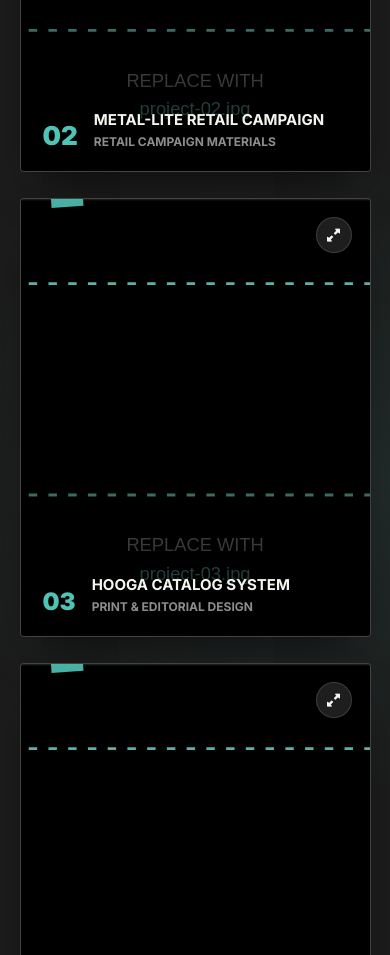
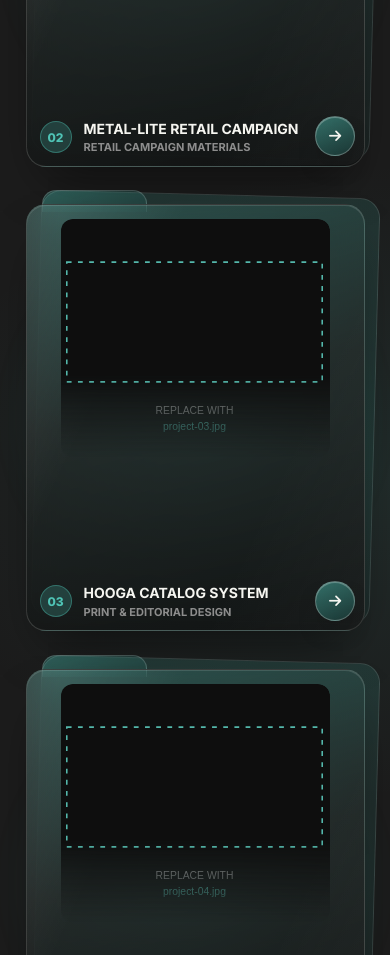
Before and after one commit to giltejanovisuals-glitch/PRT, a plain HTML site: page index.html in a window 390 px wide. Shown: the part 1662-2617 px from the top of the page. Drawn offline with Linux system fonts and the light colour scheme; a web font is replaced by a local one.

Commit message:
Update portfolio

```diff
--- a/css/animations.css
+++ b/css/animations.css
@@ -134,28 +134,31 @@
 }
 
 /* --------------------------------
-   PROJECT BOARDS - stack unstacking
-   Boards start piled together and fly apart into the bento layout as
-   the section scrolls into view.
+   PROJECT FOLDERS - settle in
+   Folders fade and rise into place, staggered left to right, as the
+   section scrolls into view.
 -------------------------------- */
-.project-grid.story-armed .project-card .artboard {
+.project-grid.story-armed .project-card .folder {
   opacity: 0;
-  transform: translate(var(--stack-x, 0), var(--stack-y, 0)) scale(0.82)
-    rotate(var(--stack-rot, 0deg));
+  transform: translateY(32px) scale(0.96);
 }
 
-.project-grid.story-armed.is-revealed .project-card .artboard {
+.project-grid.story-armed.is-revealed .project-card .folder {
   opacity: 1;
-  transform: rotate(var(--tilt, 0deg));
+  transform: translateY(0) scale(1);
   transition-delay: var(--stack-delay, 0s);
 }
 
 @media (prefers-reduced-motion: reduce) {
-  .artboard,
-  .artboard::before,
-  .artboard::after,
-  .artboard img,
-  .artboard-expand {
+  .folder,
+  .folder-glow,
+  .folder-back,
+  .folder-tab,
+  .folder-front,
+  .folder-preview img,
+  .folder-arrow,
+  .folder-text h3,
+  .folder-text p {
     transition: none;
   }
 }
--- a/css/responsive.css
+++ b/css/responsive.css
@@ -41,38 +41,21 @@
     display: none;
   }
 
-  /* Project boards: nothing important may depend on :hover */
-  .artboard-expand {
-    opacity: 1;
-    transform: scale(1);
+  /* Project folders: nothing important may depend on :hover, which
+     doesn't exist here - so the glass reads clearly at rest (image
+     already sharp, glow already visible) instead of needing a hover
+     to reveal anything, and a tap opens the project directly
+     regardless of this resting state. */
+  .folder-glow {
+    opacity: 0.85;
   }
 
-  .artboard img,
-  .project-card:hover .artboard img,
-  .project-card:focus-within .artboard img {
-    transform: none;
-    filter: grayscale(0.35) contrast(1.15) brightness(0.9);
+  .folder-preview img {
+    filter: saturate(0.9) brightness(0.95) blur(0px);
   }
 
-  .project-card:hover .artboard,
-  .project-card:focus-within .artboard {
-    transform: rotate(var(--tilt, 0deg));
-    box-shadow: 0 26px 50px -22px rgba(0, 0, 0, 0.6);
-  }
-
-  .project-card:hover .artboard::before,
-  .project-card:focus-within .artboard::before {
-    transform: rotate(3deg);
-  }
-
-  .project-card:hover .artboard::after,
-  .project-card:focus-within .artboard::after {
-    transform: rotate(-4deg);
-    opacity: 0.5;
-  }
-
-  .project-card:active .artboard {
-    transform: scale(0.98);
+  .project-card:active .folder {
+    transform: translateY(-3px) scale(0.99);
     transition-duration: 0.15s;
   }
 
@@ -161,11 +144,11 @@
     min-width: 0;
   }
 
-  .project-card:nth-child(1) .project-info span {
+  .project-card:nth-child(1) .folder-number {
     font-size: 32px;
   }
 
-  .project-card:nth-child(1) .project-info h3 {
+  .project-card:nth-child(1) .folder-text h3 {
     font-size: 18px;
   }
 
@@ -416,7 +399,7 @@
     font-size: 11px;
   }
 
-  /* --- Selected work: one artboard per row, stable and tap-friendly --- */
+  /* --- Selected work: one folder per row, stable and tap-friendly --- */
   .projects-section {
     padding: 0;
   }
@@ -455,54 +438,52 @@
   .project-card:nth-child(4) {
     grid-column: auto;
     grid-row: auto;
-    --tilt: 0deg;
-    /* The desktop "stack unstacking" reveal offsets (up to 70px) are
-       tuned for the wide bento grid - on a single narrow column they
-       push the pre-reveal artboard past the viewport edge. */
-    --stack-x: 0px;
-    --stack-y: 18px;
-    --stack-rot: 3deg;
   }
 
-  .project-card .artboard {
+  /* Folders keep a stable, readable aspect ratio on phones - the
+     hover-only glass effects are handled separately by the touch
+     capability query above, not tied to viewport width, since a touch
+     laptop at desktop width should get the same treatment as a phone. */
+  .folder {
     aspect-ratio: 4 / 5;
     height: auto;
   }
 
-  .artboard::before {
-    transform: rotate(3deg);
+  /* All four folders read the same on a single-column phone layout -
+     the compact label/arrow treatment for cards 3/4 no longer applies. */
+  .project-card:nth-child(3) .folder-label,
+  .project-card:nth-child(4) .folder-label {
+    left: 20px;
+    right: 68px;
+    bottom: 18px;
+    gap: 12px;
   }
 
-  .artboard::after {
-    transform: rotate(-4deg);
+  .project-card:nth-child(3) .folder-arrow,
+  .project-card:nth-child(4) .folder-arrow {
+    width: 40px;
+    height: 40px;
+    right: 16px;
+    bottom: 16px;
+    font-size: 14px;
   }
 
-  /* All four boards read the same on a single-column phone layout -
-     the compact bento treatment for cards 3/4 no longer applies. */
-  .project-card:nth-child(3) .project-info,
-  .project-card:nth-child(4) .project-info {
-    left: 22px;
-    right: 22px;
-    bottom: 22px;
-    flex-direction: row;
-    align-items: flex-end;
-    gap: 16px;
+  .project-card:nth-child(3) .folder-number,
+  .project-card:nth-child(4) .folder-number {
+    width: 32px;
+    height: 32px;
+    font-size: 12px;
   }
 
-  .project-card:nth-child(3) .project-info span,
-  .project-card:nth-child(4) .project-info span {
-    font-size: 24px;
+  .project-card:nth-child(3) .folder-text h3,
+  .project-card:nth-child(4) .folder-text h3 {
+    font-size: 14px;
+    margin-bottom: 3px;
   }
 
-  .project-card:nth-child(3) .project-info h3,
-  .project-card:nth-child(4) .project-info h3 {
-    font-size: 15px;
-    margin-bottom: 5px;
-  }
-
-  .project-card:nth-child(3) .project-info p,
-  .project-card:nth-child(4) .project-info p {
-    font-size: 12px;
+  .project-card:nth-child(3) .folder-text p,
+  .project-card:nth-child(4) .folder-text p {
+    font-size: 11px;
   }
 
   /* --- Capabilities carousel --- */
--- a/css/style.css
+++ b/css/style.css
@@ -537,238 +537,295 @@
 .project-card:nth-child(1) {
   grid-column: 1 / 8;
   grid-row: 1 / 3;
-  --tilt: -3deg;
-  --stack-x: 60px;
-  --stack-y: 40px;
-  --stack-rot: 14deg;
   --stack-delay: 0s;
 }
 
 .project-card:nth-child(2) {
   grid-column: 8 / 13;
   grid-row: 1 / 2;
-  --tilt: 2.5deg;
-  --stack-x: -70px;
-  --stack-y: 50px;
-  --stack-rot: -10deg;
   --stack-delay: 0.12s;
 }
 
 .project-card:nth-child(3) {
   grid-column: 8 / 11;
   grid-row: 2 / 3;
-  --tilt: -2deg;
-  --stack-x: -20px;
-  --stack-y: -60px;
-  --stack-rot: 16deg;
   --stack-delay: 0.22s;
 }
 
 .project-card:nth-child(4) {
   grid-column: 11 / 13;
   grid-row: 2 / 3;
-  --tilt: 3deg;
-  --stack-x: -50px;
-  --stack-y: -70px;
-  --stack-rot: -18deg;
   --stack-delay: 0.3s;
 }
 
-/* The artboard is the tilted "board" itself; .project-card only handles
-   grid placement so the cursor-driven perspective tilt in script.js and
-   the resting tilt here don't fight over the same transform. */
-.artboard {
+/* ================================
+   PROJECT FOLDERS - frosted glass
+   Each Creative Boards card is a translucent glass folder: a back
+   panel peeking out top-right, a tab + front glass panel holding the
+   preview image, and a glass arrow badge marking the click target.
+   Layers bottom to top: .folder-glow < .folder-back < .folder-tab <
+   .folder-front (preview + sheen inside) < .folder-arrow /
+   .folder-label (both flat, unrotated, always on top and readable).
+================================ */
+.folder {
   display: block;
   position: relative;
   height: 100%;
-  overflow: hidden;
-  border-radius: 4px;
-  border: 1px solid var(--line);
-  background: var(--panel);
-  box-shadow: 0 26px 50px -22px rgba(0, 0, 0, 0.6);
-  transform: rotate(var(--tilt, 0deg));
-  transition: transform 0.6s cubic-bezier(0.16, 1, 0.3, 1), box-shadow 0.6s ease,
-    opacity 0.5s ease, border-color 0.4s ease;
-}
-
-/* Whole-card link: keyboard focus gets its own visible ring instead of
-   relying on the hover-only lift below (:focus-within already triggers
-   that lift too, since .artboard is the focused element itself). */
-.artboard:focus-visible {
+  transition: transform 0.45s cubic-bezier(0.16, 1, 0.3, 1);
+}
+
+.project-card:hover .folder,
+.project-card:focus-within .folder {
+  /* !important: the scroll-reveal entrance rule in animations.css
+     (.project-grid.story-armed.is-revealed .project-card .folder) is
+     more specific than this and never stops applying once a card has
+     been revealed (that class is never removed), which would
+     otherwise permanently pin .folder's resting transform and block
+     this hover lift for good after the entrance animation finishes. */
+  transform: translateY(-6px) scale(1.012) !important;
+}
+
+.folder:focus-visible {
   outline: 2px solid var(--accent-light);
   outline-offset: 4px;
-}
-
-/* Stacked "sheets" peeking out behind the front artboard */
-.artboard::before,
-.artboard::after {
-  content: "";
+  border-radius: 20px;
+}
+
+/* Ambient glow behind the glass, matching the reference's radial
+   backdrop - brightens on hover instead of the folder itself lighting
+   up unrealistically. */
+.folder-glow {
+  position: absolute;
+  /* Fixed px, not %: a percentage here scales with each card's own
+     width (the large featured card is 2-3x wider than the small
+     ones), and on narrow viewports that bleed can exceed the grid's
+     own gutter and push the whole page into horizontal scroll. */
+  inset: -14px;
+  z-index: 0;
+  border-radius: 50%;
+  background: radial-gradient(circle, rgba(79, 195, 181, 0.22), transparent 65%);
+  filter: blur(20px);
+  opacity: 0.7;
+  transition: opacity 0.45s ease, transform 0.45s ease;
+  pointer-events: none;
+}
+
+.project-card:hover .folder-glow,
+.project-card:focus-within .folder-glow {
+  opacity: 1;
+  transform: scale(1.08);
+}
+
+.folder-back {
+  position: absolute;
+  inset: 6px;
+  z-index: 1;
+  border-radius: 20px;
+  transform: translate(10px, -10px) rotate(1.5deg);
+  background: linear-gradient(160deg, rgba(79, 195, 181, 0.16) 0%, rgba(31, 111, 104, 0.1) 100%);
+  border: 1px solid rgba(245, 245, 240, 0.12);
+  transition: transform 0.45s cubic-bezier(0.16, 1, 0.3, 1), border-color 0.4s ease;
+}
+
+.project-card:hover .folder-back,
+.project-card:focus-within .folder-back {
+  transform: translate(14px, -14px) rotate(2deg);
+  border-color: rgba(79, 195, 181, 0.35);
+}
+
+.folder-tab {
+  position: absolute;
+  top: -8px;
+  left: 22px;
+  z-index: 2;
+  width: 30%;
+  min-width: 56px;
+  height: 22px;
+  border-radius: 14px 14px 0 0;
+  background: linear-gradient(160deg, rgba(79, 195, 181, 0.28), rgba(31, 111, 104, 0.18));
+  border: 1px solid rgba(245, 245, 240, 0.18);
+  border-bottom: none;
+  transition: border-color 0.4s ease;
+}
+
+.project-card:hover .folder-tab,
+.project-card:focus-within .folder-tab {
+  border-color: rgba(79, 195, 181, 0.45);
+}
+
+.folder-front {
+  position: absolute;
+  inset: 6px;
+  z-index: 3;
+  overflow: hidden;
+  border-radius: 20px;
+  background: linear-gradient(165deg, rgba(79, 195, 181, 0.2) 0%, rgba(36, 40, 39, 0.72) 45%, rgba(15, 17, 17, 0.92) 100%);
+  border: 1px solid rgba(245, 245, 240, 0.16);
+  backdrop-filter: blur(14px);
+  -webkit-backdrop-filter: blur(14px);
+  box-shadow: 0 26px 50px -22px rgba(0, 0, 0, 0.6), inset 0 1px 0 rgba(255, 255, 255, 0.12);
+  transition: border-color 0.4s ease, box-shadow 0.45s ease;
+}
+
+.project-card:hover .folder-front,
+.project-card:focus-within .folder-front {
+  border-color: rgba(79, 195, 181, 0.5);
+  box-shadow: 0 36px 64px -20px rgba(0, 0, 0, 0.7), 0 0 34px rgba(79, 195, 181, 0.25),
+    inset 0 1px 0 rgba(255, 255, 255, 0.16);
+}
+
+.folder-sheen {
   position: absolute;
   inset: 0;
-  z-index: -1;
-  border-radius: 4px;
-  border: 1px solid var(--line);
-  background: var(--panel-soft);
-  transition: transform 0.6s cubic-bezier(0.16, 1, 0.3, 1), opacity 0.6s ease;
-}
-
-.artboard::before {
-  transform: rotate(6deg);
-  opacity: 0.8;
-}
-
-.artboard::after {
-  transform: rotate(-8deg);
-  opacity: 0.5;
-}
-
-.project-card:hover .artboard,
-.project-card:focus-within .artboard {
-  border-color: var(--accent-light);
-  transform: rotate(0deg) translateY(-10px);
-  box-shadow: 0 36px 64px -20px rgba(0, 0, 0, 0.7);
-}
-
-.project-card:hover .artboard::before,
-.project-card:focus-within .artboard::before {
-  transform: rotate(10deg) translate(12px, 8px);
-}
-
-.project-card:hover .artboard::after,
-.project-card:focus-within .artboard::after {
-  transform: rotate(-13deg) translate(-14px, 12px);
-  opacity: 0.32;
-}
-
-.artboard img {
+  z-index: 1;
+  background: linear-gradient(115deg, rgba(255, 255, 255, 0.1) 0%, transparent 30%, transparent 70%, rgba(255, 255, 255, 0.04) 100%);
+  pointer-events: none;
+}
+
+.folder-preview {
+  position: absolute;
+  top: 14px;
+  left: 10%;
+  right: 10%;
+  height: 56%;
+  z-index: 2;
+  overflow: hidden;
+  border-radius: 12px;
+  mask-image: linear-gradient(to bottom, #000 65%, transparent 100%);
+  -webkit-mask-image: linear-gradient(to bottom, #000 65%, transparent 100%);
+}
+
+.folder-preview img {
   position: absolute;
   inset: 0;
   width: 100%;
   height: 100%;
   object-fit: cover;
-  filter: grayscale(1) contrast(1.12) brightness(0.82);
-  transition: transform 0.7s cubic-bezier(0.16, 1, 0.3, 1), filter 0.6s ease;
-}
-
-.project-card:hover .artboard img,
-.project-card:focus-within .artboard img {
-  transform: scale(1.06);
-  filter: grayscale(0.35) contrast(1.15) brightness(0.9);
-}
-
-.artboard-shade {
-  position: absolute;
-  inset: 0;
-  z-index: 1;
-  background: linear-gradient(to top, rgba(0, 0, 0, 0.88), transparent 58%);
-  transition: background 0.4s ease;
-}
-
-.project-card:hover .artboard-shade,
-.project-card:focus-within .artboard-shade {
-  background: linear-gradient(to top, rgba(0, 0, 0, 0.94), transparent 62%);
-}
-
-.artboard-pin {
-  position: absolute;
-  top: -8px;
-  left: 30px;
-  z-index: 3;
-  width: 32px;
-  height: 16px;
-  background: var(--accent-light);
-  opacity: 0.9;
-  transform: rotate(-4deg);
-}
-
-.artboard-expand {
-  position: absolute;
-  top: 18px;
-  right: 18px;
-  z-index: 3;
+  filter: saturate(0.75) brightness(0.85) blur(1.5px);
+  transform: scale(1.04);
+  transition: filter 0.45s ease, transform 0.5s cubic-bezier(0.16, 1, 0.3, 1);
+}
+
+.project-card:hover .folder-preview img,
+.project-card:focus-within .folder-preview img {
+  filter: saturate(1) brightness(1) blur(0px);
+  transform: scale(1.08);
+}
+
+.folder-arrow {
+  position: absolute;
+  right: 16px;
+  bottom: 16px;
+  z-index: 4;
   display: flex;
   align-items: center;
   justify-content: center;
-  width: 36px;
-  height: 36px;
+  width: 40px;
+  height: 40px;
   border-radius: 50%;
-  background: rgba(245, 245, 240, 0.12);
-  border: 1px solid var(--line);
   color: var(--text);
-  font-size: 13px;
-  opacity: 0;
-  transform: scale(0.7);
-  transition: opacity 0.4s ease, transform 0.4s ease;
-}
-
-.project-card:hover .artboard-expand,
-.project-card:focus-within .artboard-expand {
-  opacity: 1;
-  transform: scale(1) translate(2px, -2px);
-}
-
-.project-info {
-  position: absolute;
-  left: 22px;
-  right: 22px;
-  bottom: 22px;
-  z-index: 2;
-  display: flex;
-  align-items: flex-end;
-  gap: 16px;
-}
-
-.project-info > div {
+  font-size: 14px;
+  background: linear-gradient(155deg, rgba(79, 195, 181, 0.5), rgba(31, 111, 104, 0.32));
+  border: 1px solid rgba(245, 245, 240, 0.28);
+  backdrop-filter: blur(8px);
+  -webkit-backdrop-filter: blur(8px);
+  box-shadow: 0 14px 26px -12px rgba(0, 0, 0, 0.55), inset 0 1px 0 rgba(255, 255, 255, 0.25);
+  transition: transform 0.4s cubic-bezier(0.16, 1, 0.3, 1), background 0.4s ease;
+}
+
+.project-card:hover .folder-arrow,
+.project-card:focus-within .folder-arrow {
+  transform: translateX(4px);
+  background: linear-gradient(155deg, rgba(79, 195, 181, 0.75), rgba(31, 111, 104, 0.45));
+}
+
+.folder-label {
+  position: absolute;
+  left: 20px;
+  right: 68px;
+  bottom: 18px;
+  z-index: 4;
+  display: flex;
+  align-items: center;
+  gap: 12px;
+}
+
+.folder-number {
+  flex-shrink: 0;
+  display: flex;
+  align-items: center;
+  justify-content: center;
+  width: 32px;
+  height: 32px;
+  border-radius: 50%;
+  background: rgba(79, 195, 181, 0.22);
+  border: 1px solid rgba(79, 195, 181, 0.4);
+  color: var(--accent-light);
+  font-size: 12px;
+  font-weight: 800;
+}
+
+.folder-text {
   min-width: 0;
 }
 
-.project-info span {
-  color: var(--accent-light);
-  font-size: 26px;
-  font-weight: 900;
-  line-height: 1;
-}
-
-.project-info h3 {
-  font-size: 15px;
-  text-transform: uppercase;
-  margin-bottom: 5px;
-}
-
-.project-info p {
+.folder-text h3 {
+  font-size: 14px;
+  text-transform: uppercase;
+  margin-bottom: 3px;
+  transition: color 0.3s ease;
+}
+
+.folder-text p {
   color: var(--muted);
-  font-size: 12px;
+  font-size: 11px;
   font-weight: 700;
   text-transform: uppercase;
-}
-
-/* The two small bottom-right boards are too narrow for the number
-   and title to sit side by side, so stack them instead. */
-.project-card:nth-child(3) .project-info,
-.project-card:nth-child(4) .project-info {
+  transition: color 0.3s ease;
+}
+
+.project-card:hover .folder-text p,
+.project-card:focus-within .folder-text p {
+  color: var(--accent-light);
+}
+
+/* The two small bottom-right folders are too narrow for the full
+   label + arrow row, so drop the arrow badge's reserved space and
+   shrink everything else down a notch. */
+.project-card:nth-child(3) .folder-label,
+.project-card:nth-child(4) .folder-label {
   left: 16px;
   right: 16px;
-  bottom: 16px;
-  flex-direction: column;
-  align-items: flex-start;
-  gap: 4px;
-}
-
-.project-card:nth-child(3) .project-info span,
-.project-card:nth-child(4) .project-info span {
-  font-size: 18px;
-}
-
-.project-card:nth-child(3) .project-info h3,
-.project-card:nth-child(4) .project-info h3 {
+  bottom: 14px;
+  gap: 8px;
+}
+
+.project-card:nth-child(3) .folder-arrow,
+.project-card:nth-child(4) .folder-arrow {
+  width: 32px;
+  height: 32px;
+  right: 12px;
+  bottom: 12px;
   font-size: 12px;
+}
+
+.project-card:nth-child(3) .folder-number,
+.project-card:nth-child(4) .folder-number {
+  width: 26px;
+  height: 26px;
+  font-size: 10px;
+}
+
+.project-card:nth-child(3) .folder-text h3,
+.project-card:nth-child(4) .folder-text h3 {
+  font-size: 11px;
   line-height: 1.3;
   margin-bottom: 2px;
 }
 
-.project-card:nth-child(3) .project-info p,
-.project-card:nth-child(4) .project-info p {
-  font-size: 10px;
+.project-card:nth-child(3) .folder-text p,
+.project-card:nth-child(4) .folder-text p {
+  font-size: 9px;
 }
 
 /* ================================
@@ -2291,8 +2348,7 @@
 }
 
 /* Gradient scrim so the label stays readable regardless of how light
-   the underlying placeholder gradient is at that point (matches the
-   .artboard-shade treatment used on the Creative Boards cards). */
+   the underlying placeholder gradient is at that point. */
 .moc-output::after {
   content: "";
   position: absolute;
--- a/js/projects.js
+++ b/js/projects.js
@@ -25,17 +25,25 @@
 
   return `
     <article class="project-card">
-      <a class="artboard" href="${overviewUrl}" aria-label="View project: ${title}">
-        <img src="${image}" alt="${alt}" width="400" height="310" loading="lazy" />
-        <span class="artboard-shade" aria-hidden="true"></span>
-        <span class="artboard-pin" aria-hidden="true"></span>
-        <span class="artboard-expand" aria-hidden="true">
-          <i class="fa-solid fa-up-right-and-down-left-from-center"></i>
+      <a class="folder" href="${overviewUrl}" aria-label="View project: ${title}">
+        <span class="folder-glow" aria-hidden="true"></span>
+        <span class="folder-back" aria-hidden="true"></span>
+        <span class="folder-tab" aria-hidden="true"></span>
+
+        <div class="folder-front" aria-hidden="true">
+          <span class="folder-sheen"></span>
+          <div class="folder-preview">
+            <img src="${image}" alt="${alt}" width="400" height="310" loading="lazy" />
+          </div>
+        </div>
+
+        <span class="folder-arrow" aria-hidden="true">
+          <i class="fa-solid fa-arrow-right"></i>
         </span>
 
-        <div class="project-info">
-          <span>${number}</span>
-          <div>
+        <div class="folder-label">
+          <span class="folder-number">${number}</span>
+          <div class="folder-text">
             <h3>${title}</h3>
             <p>${category}</p>
           </div>
```
Also changed, not shown: index.html (+64 -32 lines), js/script.js (+3 -41 lines).
